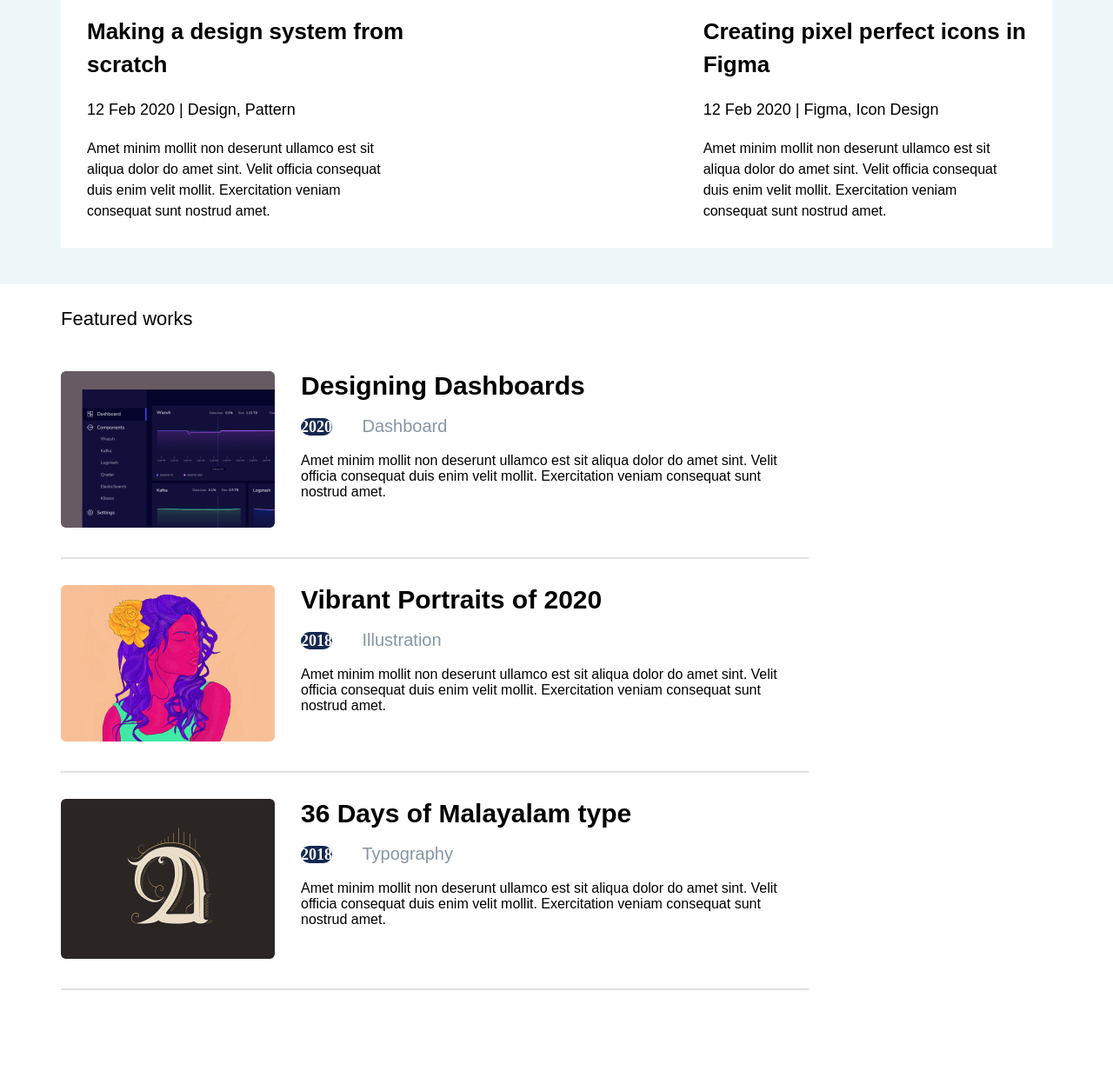
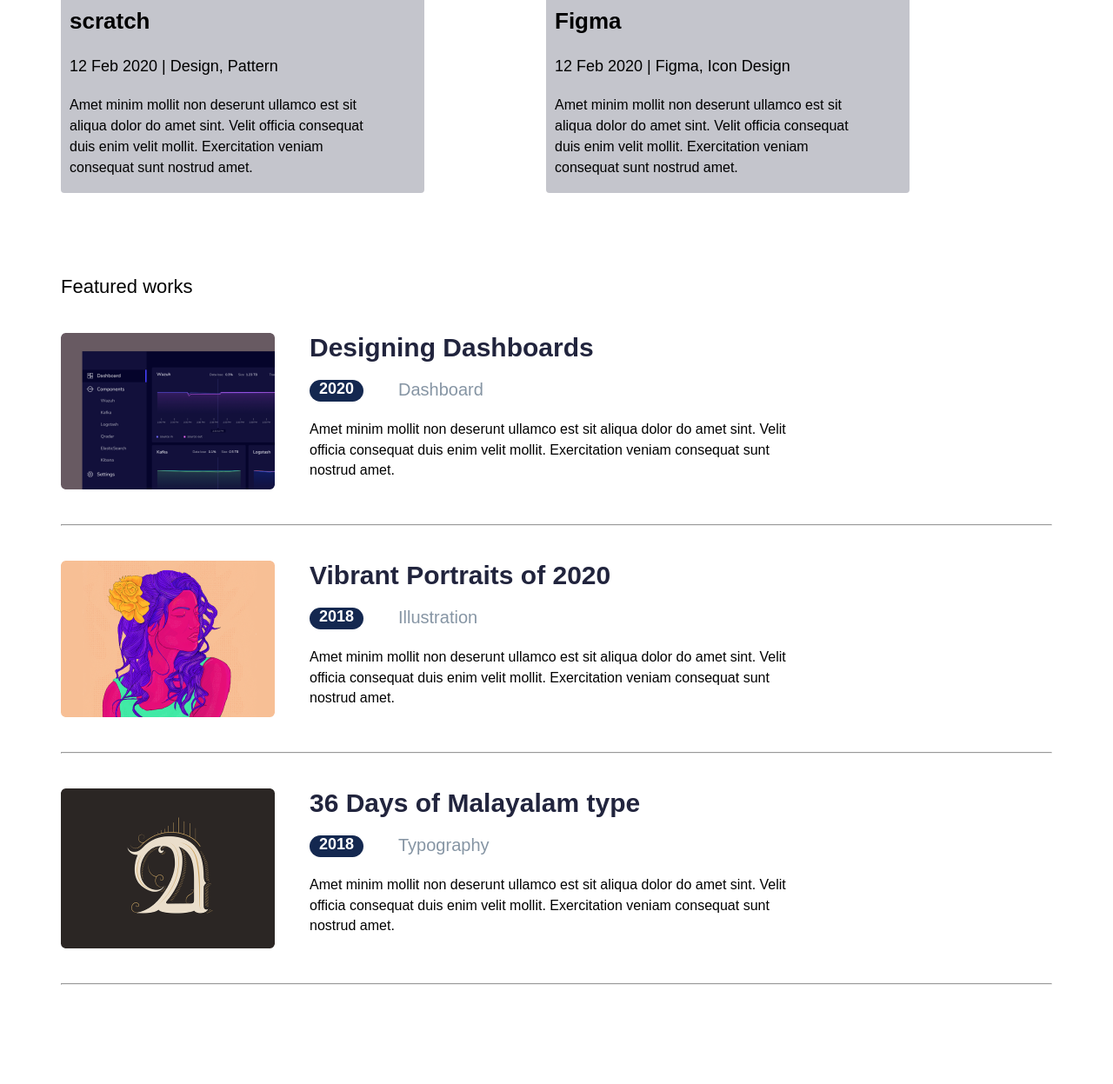
Before and after one commit to almagulDev/test, a plain HTML site: page lesson 6/index.html in a window 1280 px wide. Shown: the part 706-1953 px from the top of the page at 87% size. Drawn offline with nearby package versions, Linux system fonts and the light colour scheme.

Commit message:
i fished this project

```diff
--- a/lesson 2/style.css
+++ b/lesson 2/style.css
@@ -27,7 +27,6 @@
 .text{
     color: chocolate;
 }
-
 
 button {
     color: white;
--- a/lesson 4/style.css
+++ b/lesson 4/style.css
@@ -16,6 +16,8 @@ a{
 #header{
     padding: 30px;
     background: black;
+    position: s;
+    top: 0;
 }
 
 .header{
--- a/lesson 6/index.html
+++ b/lesson 6/index.html
@@ -3,8 +3,10 @@
 <head>
     <meta charset="UTF-8">
     <meta name="viewport" content="width=device-width, initial-scale=1.0">
-    <title>Document</title>
+    <title>John</title>
+    <link rel="icon" href="./img/hero.png">
     <link rel="stylesheet" href="./style.css">
+    <link href="https://fonts.googleapis.com/css2?family=Heebo:wght@100..900&display=swap" rel="stylesheet">
 <body>
     <header id="header">
         <div class="container">
@@ -36,7 +38,6 @@
        <div class="container">
         <div class="text">
           <h4>Recent posts</h4>
-          <a href="">View all</a>
         </div>
         <div class="blocks">
           <div class="block">
@@ -46,7 +47,7 @@
             Velit officia consequat <br> duis enim velit mollit.
             Exercitation veniam <br> consequat sunt nostrud amet.</p>
           </div>
-          <div class="block">
+          <div class="block-2">
             <h1>Creating pixel perfect icons in <br> Figma</h1>
             <h4>12 Feb 2020 | Figma, Icon Design</h4>
             <p>Amet minim mollit non deserunt ullamco est sit <br> aliqua dolor do amet sint.
@@ -57,70 +58,65 @@
        </div>
     </section>
 
-    <section id="group">
+    <section id="works">
       <div class="container">
-        <div class="group">
-          <div class="text">
-            <h3>Featured works</h3>
+        <div class="works">
+          <h1>Featured works</h1>
+          <div class="www">
+          <div class="work">
+            <img src="./img/work1.png" alt="img">
+            <div class="work-1">
+              <h1>Designing Dashboards</h1>
+              <div class="year">
+                <h3>2020</h3>
+                 <h4>Dashboard</h4>
               </div>
-            <div class="group-text">
-              <div>
-              <img src="./img/work1.png" alt="">
+              <p>Amet minim mollit non deserunt ullamco est sit aliqua dolor do amet sint.
+                 Velit <br> officia consequat duis enim velit mollit. Exercitation veniam consequat sunt <br> nostrud amet.</p>
             </div>
-            <div class="texts">
-              <h1>Designing Dashboards</h1>
-              <span>2020</span>
-              <a href="">Dashboard</a>
+          </div>
+          <hr>
+          <div class="work">
+            <img src="./img/work2.png" alt="img">
+            <div class="work-1">
+              <h1>Vibrant Portraits of 2020</h1>
+              <div class="year">
+                <h3>2018</h3>
+                 <h4>Illustration</h4>
+              </div>
               <p>Amet minim mollit non deserunt ullamco est sit aliqua dolor do amet sint.
-                Velit <br> officia consequat duis enim velit mollit.
-                Exercitation veniam consequat sunt <br> nostrud amet.</p>
+                 Velit <br> officia consequat duis enim velit mollit. Exercitation veniam consequat sunt <br> nostrud amet.</p>
+            </div>
+          </div>
+         <hr>
+          <div class="work">
+            <img src="./img/work3.png" alt="img">
+            <div class="work-1">
+              <h1>36 Days of Malayalam type</h1>
+              <div class="year">
+                <h3>2018</h3>
+                 <h4>Typography</h4>
+              </div>
+              <p>Amet minim mollit non deserunt ullamco est sit aliqua dolor do amet sint.
+                 Velit <br> officia consequat duis enim velit mollit. Exercitation veniam consequat sunt <br> nostrud amet.</p>
             </div>
           </div>
            <hr>
          </div>
-
-      <div class="group-text">
-        <div>
-          <img src="./img/work2.png" alt="">
-       </div>
-       <div class="texts">
-        <h1>Vibrant Portraits of 2020</h1>
-          <span>2018</span>
-          <a href="">Illustration</a>
-          <p>Amet minim mollit non deserunt ullamco est sit aliqua dolor do amet sint.
-          Velit <br> officia consequat duis enim velit mollit.
-          Exercitation veniam consequat sunt <br> nostrud amet.</p>
         </div>
       </div>
-      <hr>
-
-      <div class="group-text">
-        <div>
-          <img src="./img/work3.png" alt="">
-       </div>
-       <div class="texts">
-        <h1>36 Days of Malayalam type</h1>
-          <span>2018</span>
-          <a href="">Typography </a>
-          <p>Amet minim mollit non deserunt ullamco est sit aliqua dolor do amet sint.
-          Velit <br> officia consequat duis enim velit mollit.
-          Exercitation veniam consequat sunt <br> nostrud amet.</p>
-        </div>
-      </div>
-      <hr>
     </section>
 
   <footer id="footer">
     <div class="container">
       <div class="footer">
-          <a href=""><ion-icon name="logo-facebook"></ion-icon></a>
-          <a href=""><ion-icon name="logo-instagram"></ion-icon></a>
-          <a href=""><ion-icon name="logo-twitter"></ion-icon></a>
-          <a href=""><ion-icon name="logo-linkedin"></ion-icon></a>
-         <!-- <img src="./img/logo-facebook.svg" alt="">
-         <img src="./img/logo-instagram.svg" alt="">
-         <img src="./img/logo-twitter.svg" alt="">
-         <img src="./img/logo-linkedin.svg" alt=""> -->
+        <div class="icons">
+          <a href="#" ><img src="./img/logo-facebook.svg" alt="img"></a>
+          <a href="#"><img src="./img/logo-instagram.svg" alt="img"></a>
+          <a href="#"><img src="./img/logo-twitter.svg" alt="img"></a>
+          <a href="#"><img src="./img/logo-linkedin.svg" alt="img"></a>
+        </div>
+        <p>Copyright ©2020 All rights reserved </p>
       </div>
     </div>
   </footer>
--- a/lesson 6/style.css
+++ b/lesson 6/style.css
@@ -9,7 +9,9 @@
 a {
     text-decoration: none;
 }
-
+body{
+    font-family: "Heebo", sans-serif;
+}
 .container{
     width: 1140px;
     margin: 0 auto
@@ -25,6 +27,16 @@ padding - берип коем*/
     display: flex;
     align-items: center;
     justify-content: flex-end;
+}
+.header a{
+    font-size: 20px;
+    font-weight: 500;
+}
+.header a:hover{
+    border-bottom: 2px solid black;
+    padding-top: 10px;
+    transition: .5s;
+    color: grey;
 }
 
  .hero img{
@@ -54,6 +66,14 @@ margin-left: 40px;
     /* горизонтально чачыратып койуу */
     justify-content: space-between;
 }
+.hero{
+    animation: user 2s ease-in-out alternate;
+}
+@keyframes user{
+    0%{
+        transform: translateX(500);
+    }
+}
 .hero-text h1{
     font-size: 44px;
     font-weight: 700;
@@ -67,7 +87,6 @@ font-weight: 400;
     padding: 25px 0;
 }
  button{
-
     width: 208px;
     height: 47px;
     top: 477px;
@@ -80,12 +99,20 @@ border-radius: 2px;
     color: white;
     border:none;
 }
+button:hover{
+    background-color: #ff6464c1;
+    text-transform: lowercase;
+}
 
 
 
 
 
-
+#blocks{
+    height: 396px;
+    padding: 30px 0 ;
+    /* background-color:#EDF7FA; */
+   }
 .text{
     display: flex;
     justify-content: space-between;
@@ -95,113 +122,176 @@ border:none;
     font-size: 22px;
     font-weight: 400;
 }
-.text a{
-padding-right: 10px;
-font-size: 16px;
-font-weight: 400;
-text-align: right;
-color: #00A8CC;
-width: 208px;
-
-}
 .block h1{
 font-size: 26px;
 font-weight: 700;
 line-height: 38px;
+padding-top: 10px;
+padding-left: 10px;
 }
 .block h4{
 font-size: 18px;
 font-weight: 400;
 line-height: 26px;
-padding: 20px 0;
+padding-top: 20px;
+padding-left: 10px;
+padding-bottom: 20px;
 }
 .block p{
 font-size: 16px;
 font-weight: 400;
 line-height: 24px;
+padding-left: 10px;
 }
 .blocks{
     display: flex;
-    justify-content: space-between;
-   padding: 30px ;
-   background: white;
+    gap: 140px;
+    padding: 30px 0;
 }
-#blocks{
- height: 396px;
- top: 595px;
- background: #EDF7FA;
- padding: 30px 0 ;
+.block{
+    width: 418px;
+    height: 265px;
+    border-radius: 4px;
+    background-color: #21243d43;
+}
+.block-2{
+    width: 418px;
+    height: 265px;
+    border-radius: 4px;
+    background-color: #21243d43;
+}
+.block-2 h1{
+    font-size: 26px;
+    font-weight: 700;
+    line-height: 38px;
+    padding-top: 10px;
+    padding-left: 10px;
+    }
+.block-2 h4{
+    font-size: 18px;
+    font-weight: 400;
+    line-height: 26px;
+    padding-top: 20px;
+    padding-left: 10px;
+    padding-bottom: 20px;
+}
+ .block-2 p{
+    font-size: 16px;
+    font-weight: 400;
+    line-height: 24px;
+    padding-left: 10px;
  }
 
 
 
 
-#group{
-    padding: 10px;
+
+
+
+#works{
+    padding: 50px 0;
 }
-.text h3{
+.works h1{
     font-size: 22px;
     font-weight: 400;
-line-height: 60px;
-letter-spacing: 0px;
-text-align: left;
-
 }
-.group-text {
+.work{
+    padding: 40px 0;
     display: flex;
-    padding: 30px 0;
-   /* align-items: center;
-   justify-content: space-between; */
-
+    gap: 40px;
 }
-.texts{
- padding-left: 30px;
-}
-.texts h1{
+.work-1 h1{
     font-size: 30px;
     font-weight: 700;
-;
+    color: #21243D;
 }
- span{
-    font-family: Heebo;
+.work-1 p{
+    font-size: 16px;
+    font-weight: 400;
+    line-height: 23.5px;
+}
+.year{
+    display: flex;
+    gap: 40px;
+    padding: 20px 0;
+}
+.year h3{
+    width: 62px;
+    height: 25px;
+    border-radius: 16px;
+    background-color: #142850;
     font-size: 18px;
     font-weight: 900;
-    line-height: 60px;
-    color: #fff;
-    width: 62px;
-    height: 25px;
-    top: 1372px;
-    left: 410px;
-    border-radius: 16px;
-    background: #142850;
+    color: white;
+    text-align: center;
 }
-a {
+.year h4{
     font-size: 20px;
     font-weight: 400;
     color: #8695A4;
-padding: 30px;
-}
-hr{
-width: 858px;
-top: 1283px;
-left: 146px;
-border: 1px;
-border: 1px solid #E0E0E0;
 }
 
 
-.footer{
-    display: flex;
-    justify-content: center;
-    padding-right: 250px;
 
+
+#footer{
+    padding: 70px 0;
 }
-.footer a{
-    text-decoration: none;
-    padding: 100px 0;
-    margin: 10px;
+.footer p{
+    padding-left: 400px;
+    padding-top: 30px;
+}
+.icons{
+    padding-left: 400px;
+}
+.icons a img{
     width: 30px;
     height: 30px;
-    top: 51px;
-    left: 459px
+    padding-right: 35px;
+    transition: .5s;
 }
+.icons a img:hover {
+    transform: scale(1.2);
+}
+
+
+
+@media(max-width:1200px){
+    .blocks {
+        gap: 295px;
+    }
+}
+@media(max-width: 1024){
+   .header{
+    justify-content: center;
+   }
+}
+@media (max-width: 900px) {
+    .blocks {
+        gap: 56px;
+    }
+    .header {
+        justify-content: center;
+    }
+    .hero img {
+        margin-right: 250px;
+    }
+    .text a {
+        text-align: center;
+    }
+    .icons {
+        padding-left: 331px;
+    }
+    .footer p {
+        padding-left: 325px;
+        padding-top: 30px;
+    }
+}
+@media(max-width: 768px){
+    .hero img {
+        margin-right: 37px;
+    }
+    .blocks {
+        gap: 274px;
+    }
+}
```
Also changed, not shown: lesson 11/index.html (+1 -1 lines), lesson 4/index.html (+11 -0 lines), lesson 9 classcard/index.html (+1 -1 lines). Lines whose indentation alone changed are shown as unchanged.
